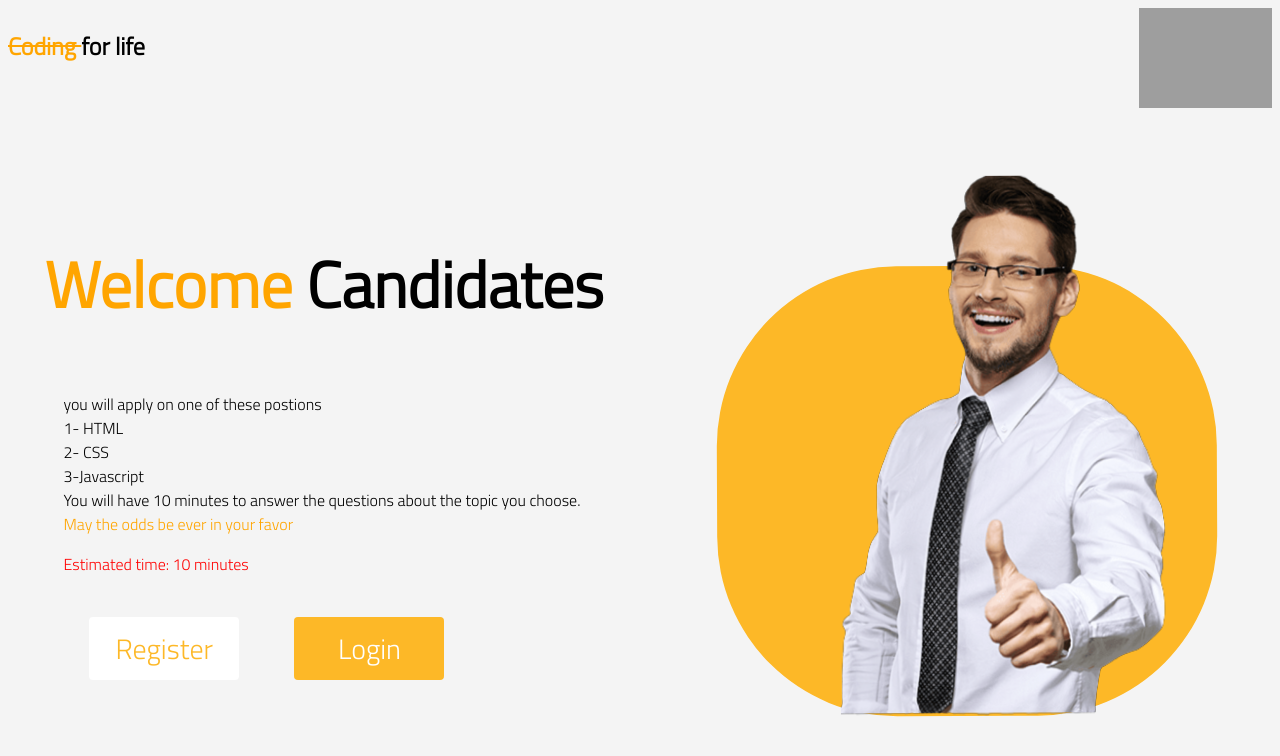
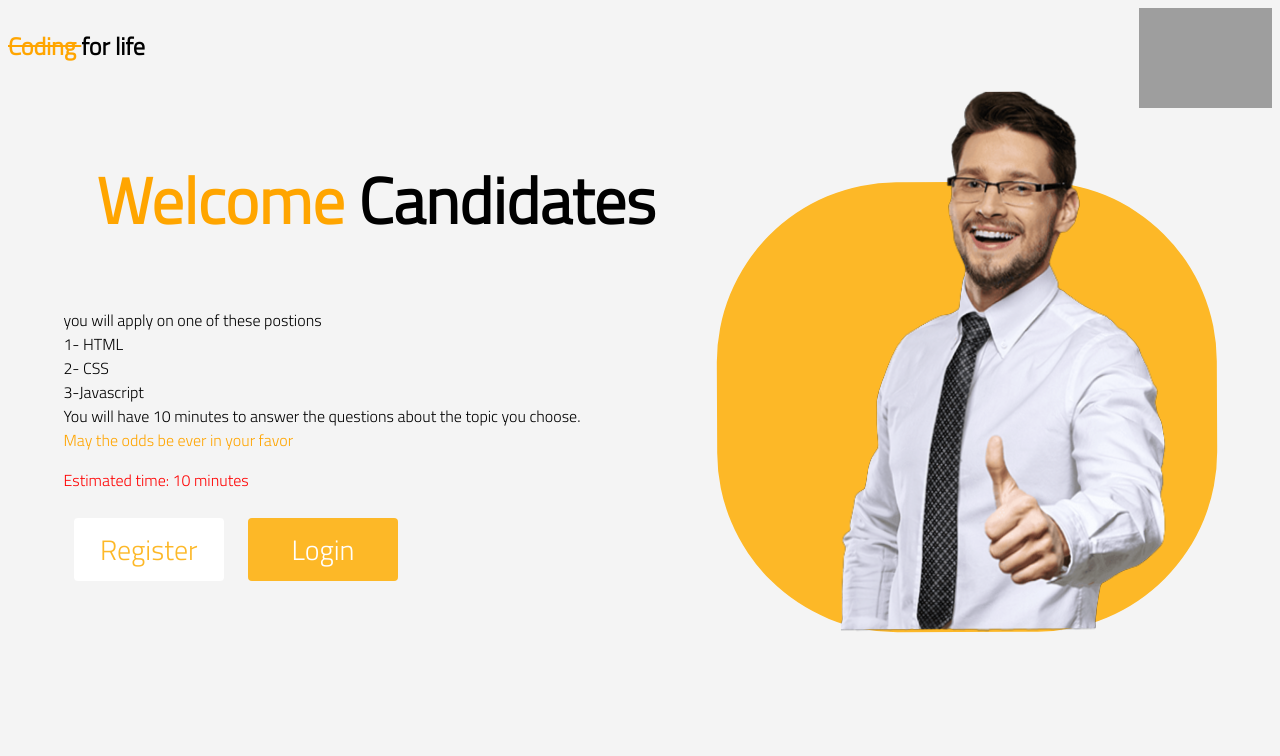
Before and after one commit to asmaayas/projectJS, a plain HTML site: page index.html in a window 1280 px wide. Drawn offline with Linux system fonts and the light colour scheme; grey boxes are pictures that could not be loaded.

Commit message:
fixed page1

```diff
--- a/style.css
+++ b/style.css
@@ -5,11 +5,11 @@
 }
 body {
 
-    display: grid;
+    /* display: grid;
     grid-template-columns: repeat(2, 1fr);
-    grid-template-rows: repeat(5, 1fr);
+    grid-template-rows: repeat(4, 1fr);
     grid-column-gap: 0px;
-    grid-row-gap: 0px;
+    grid-row-gap: 0px; */
     background-color: rgb(244, 244, 244);
 
 }
@@ -24,7 +24,7 @@ body {
 }
 
 #mainpage1 {
-    grid-area: 3 / 1 / 6 / 3;
+    /* grid-area: 3 / 1 / 5 / 3; */
     display: flex;
     flex-direction: row;
     justify-content: space-around;
@@ -71,7 +71,7 @@ padding: 10px;
 width: 150px;
 transition: all 0.5s;
 cursor: pointer;
-margin: 5%;
+margin: 2%;
 }
 
 .button span {
@@ -110,7 +110,7 @@ padding: 10px;
 width: 150px;
 transition: all 0.2s;
 cursor: pointer;
-margin: 5%;
+margin: 2%;
 }
 
 
@@ -142,7 +142,9 @@ right: 0;
 
 
 #h1 {
-text-align: center;
+
+   margin-left: 7%;
+text-align: left;
 font-size: larger;
 }
 
```
